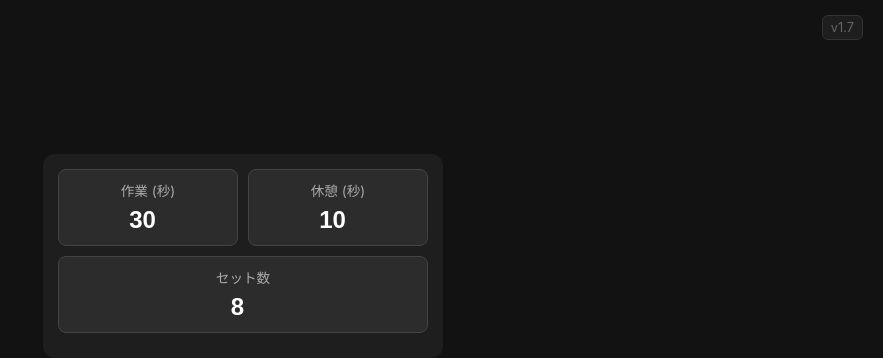
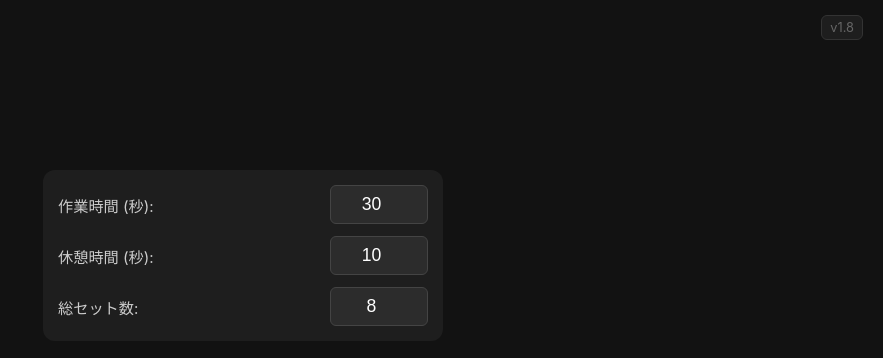
Before and after one commit to y08katsuyama/interval-timer, a plain HTML site: page index.html in a window 1280 px wide. Shown: the top 358 px of the page, without its empty margins (397-1280 px from the left). Drawn offline with Linux system fonts and the light colour scheme.

Commit message:
Update index.html

```diff
--- a/index.html
+++ b/index.html
@@ -40,40 +40,35 @@
             padding: 15px;
             border-radius: 12px;
             margin-bottom: 20px;
+            text-align: left;
         }
-        .setting-row {
+        .setting-item {
             display: flex;
-            gap: 10px;
-            margin-bottom: 10px;
+            justify-content: space-between;
+            align-items: center;
+            margin-bottom: 12px;
         }
-        .setting-field {
-            flex: 1;
+        .setting-item:last-child {
+            margin-bottom: 0;
+        }
+        .setting-item label {
+            font-size: 0.95rem;
+            color: #ccc;
+        }
+        .setting-item input {
+            width: 80px;
+            padding: 8px;
+            font-size: 1.1rem;
+            text-align: center;
             background-color: #2c2c2c;
-            padding: 10px;
-            border-radius: 8px;
+            color: #fff;
             border: 1px solid #444;
-            text-align: center;
-        }
-        .setting-field label {
-            display: block;
-            font-size: 0.85rem;
-            color: #aaa;
-            margin-bottom: 5px;
-        }
-        .setting-field input {
-            width: 100%;
-            font-size: 1.5rem;
-            font-weight: bold;
-            text-align: center;
-            background-color: transparent;
-            color: #fff;
-            border: none;
-            outline: none;
+            border-radius: 6px;
         }
         .status {
             font-size: 1.8rem;
             color: #00e676;
-            margin-bottom: 5px;
+            margin-bottom: 10px;
             font-weight: bold;
         }
         .timer-display {
@@ -109,25 +104,22 @@
 </head>
 <body>
 
-    <div class="version-badge">v1.7</div>
+    <div class="version-badge">v1.8</div>
 
     <div class="container">
+        <!-- 見た目をすっきりした縦並びの入力フォームに戻しました -->
         <div class="settings-panel" id="settingsPanel">
-            <div class="setting-row">
-                <div class="setting-field">
-                    <label>作業 (秒)</label>
-                    <input type="number" id="workInput" value="30" min="1" oninput="applySettings()">
-                </div>
-                <div class="setting-field">
-                    <label>休憩 (秒)</label>
-                    <input type="number" id="restInput" value="10" min="0" oninput="applySettings()">
-                </div>
+            <div class="setting-item">
+                <label for="workInput">作業時間 (秒):</label>
+                <input type="number" id="workInput" value="30" min="1" oninput="applySettings()">
             </div>
-            <div class="setting-row">
-                <div class="setting-field">
-                    <label>セット数</label>
-                    <input type="number" id="setInput" value="8" min="1" oninput="applySettings()">
-                </div>
+            <div class="setting-item">
+                <label for="restInput">休憩時間 (秒):</label>
+                <input type="number" id="restInput" value="10" min="0" oninput="applySettings()">
+            </div>
+            <div class="setting-item">
+                <label for="setInput">総セット数:</label>
+                <input type="number" id="setInput" value="8" min="1" oninput="applySettings()">
             </div>
         </div>
 
@@ -236,18 +228,17 @@
                 setInput.disabled = true;
 
                 timerId = setInterval(() => {
-                    if (currentTime > 1 && currentTime <= 3) {
-                        beep();
-                    }
-
                     if (currentTime > 0) {
                         currentTime--;
                         updateDisplay();
 
                         if (currentTime === 0) {
                             timeUpAlert();
+                        } else if (currentTime <= 3) {
+                            beep();
                         }
                     } else {
+                        // フェーズ切り替え
                         if (isWorkPhase) {
                             if (restTime > 0) {
                                 isWorkPhase = false;
@@ -292,4 +283,9 @@
             isWorkPhase = true;
             currentSet = 1;
             workTime = Math.max(1, parseInt(workInput.value) || 30);
-            currentTime = workTim
+            currentTime = workTime;
+            statusText.innerText = '準備完了';
+            statusText.style.color = '#00e676';
+            mainBtn.innerText = 'スタート';
+            mainBtn.className = 'btn-start';
+            workInp
```
